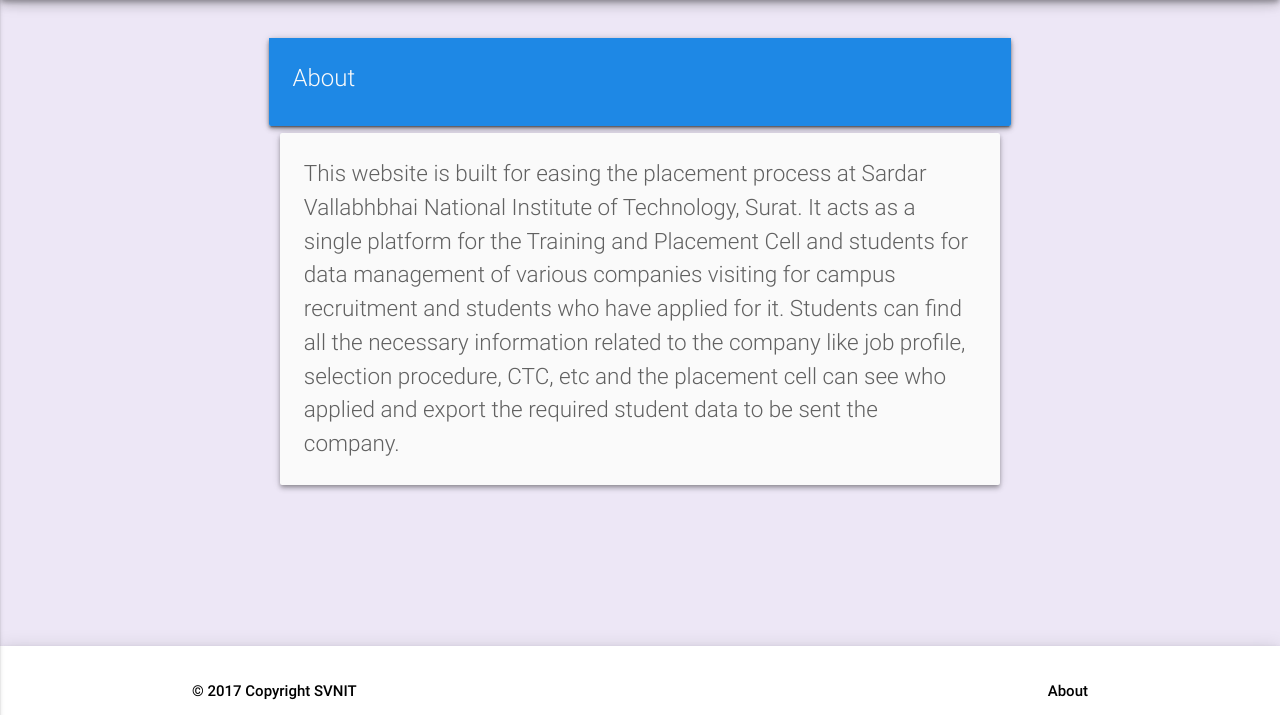
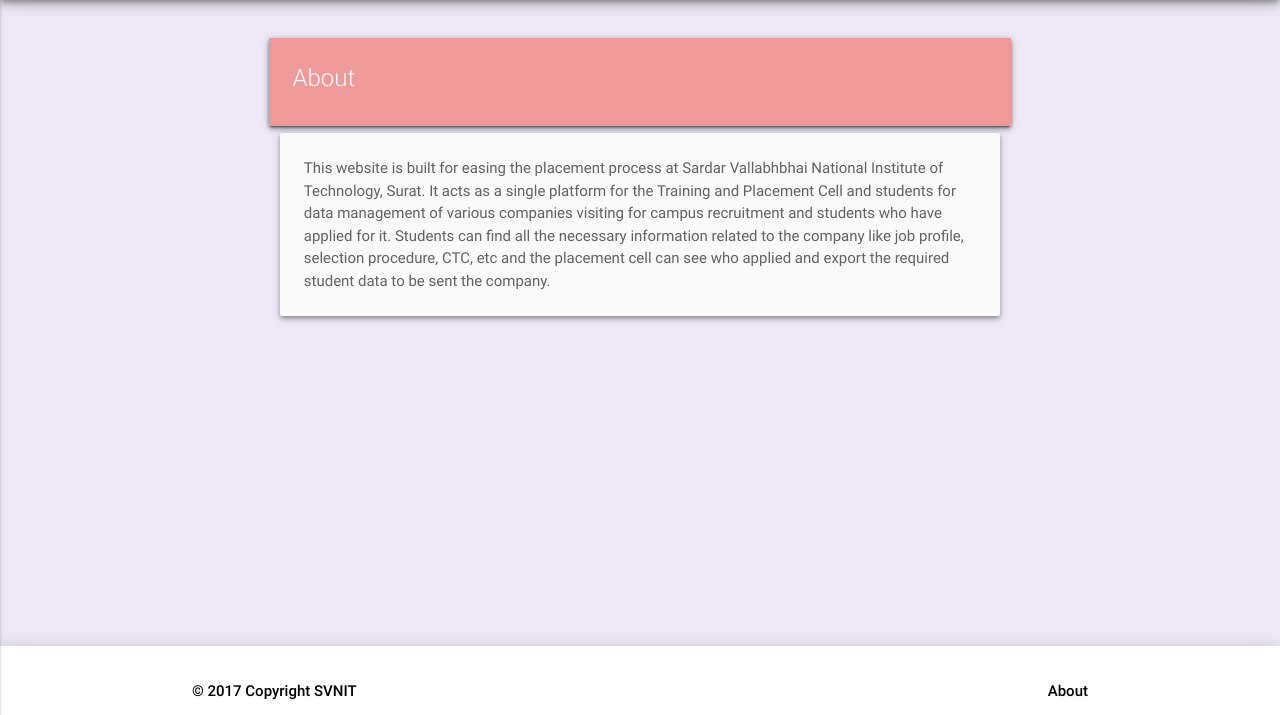
Before and after one commit to aakashrana1995/svnit-tnp, a Django app: page /about/ in a window 1280 px wide. Shown: the part 64-779 px from the top of the page. Run offline with Django 3.2, Linux system fonts and the light colour scheme; parts of the project's set-up code (start-up, migrations or seed data) failed here and were passed over; some libraries are stand-ins or nearby versions.

Commit message:
about.html new_ui

```diff
--- a/tnp/templates/about.html
+++ b/tnp/templates/about.html
@@ -14,7 +14,7 @@
 				<div class="col s12 m10 offset-m1">
 					<div class="card z-depth-2">
 
-						<div class="card-content grey-text text-lighten-5 blue darken-1 z-depth-1">
+						<div class="card-content grey-text text-lighten-5 red lighten-3 z-depth-1">
 	            <span class="card-title">
 	            	About
 	            </span>
@@ -22,11 +22,11 @@
 
 	          <div class="col s12 m12">
               <div class="card hoverable grey-text text-darken-2 grey lighten-5 z-depth-2">
-                  <div class="card-content">
-                    <p class="flow-text" style="font-size:1.5em;">
-                    	This website is built for easing the placement process at Sardar Vallabhbhai National Institute of Technology, Surat. It acts as a single platform for the Training and Placement Cell and students for data management of various companies visiting for campus recruitment and students who have applied for it. Students can find all the necessary information related to the company like job profile, selection procedure, CTC, etc and the placement cell can see who applied and export the required student data to be sent the company.
-                    </p>
-                  </div>
+								<div class="card-content">
+									<p class="">
+										This website is built for easing the placement process at Sardar Vallabhbhai National Institute of Technology, Surat. It acts as a single platform for the Training and Placement Cell and students for data management of various companies visiting for campus recruitment and students who have applied for it. Students can find all the necessary information related to the company like job profile, selection procedure, CTC, etc and the placement cell can see who applied and export the required student data to be sent the company.
+									</p>
+								</div>
               </div>
             </div>
 
```
